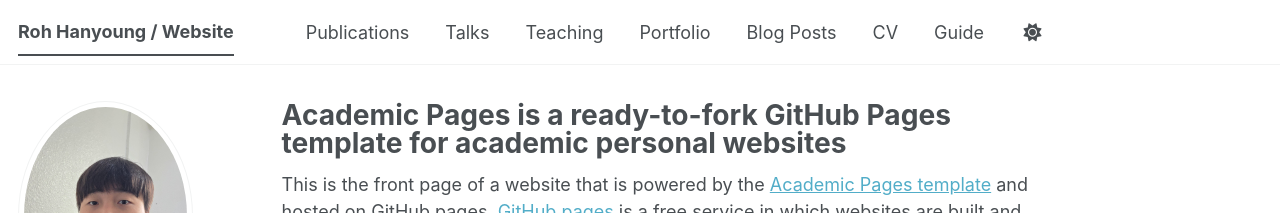
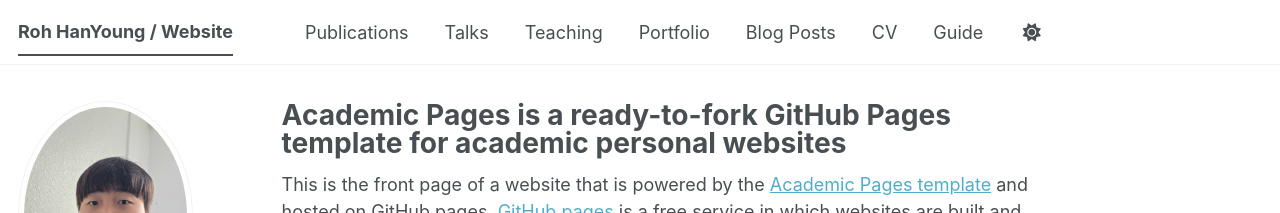
Before and after one commit to HanYoungsss/hanyoung-website, a Jekyll site: the page built from _pages/about.md, in a window 1280 px wide. Shown: the top 213 px of the page. Built offline with Jekyll 4.4.1, drawn with Linux system fonts in a browser that asks for light colours; some web fonts are replaced; a script bundle is joined from its source files by our own code; library files that are not in the unit come from our copies.

```diff
--- a/_config.yml
+++ b/_config.yml
@@ -9,7 +9,7 @@
 # Basic Site Settings
 locale                   : "en-US"
 site_theme               : "default" # The available themes options are "default", "air", "sunrise", "mint", "dirt" and "contrast"
-title                    : "Roh Hanyoung / Website"
+title                    : "Roh HanYoung / Website"
 title_separator          : "-"
 name                     : &name "Your Name"
 description              : &description "Your Name's academic portfolio"   # Update this with a general description of your site, this is the default if not overridden by a page
```
